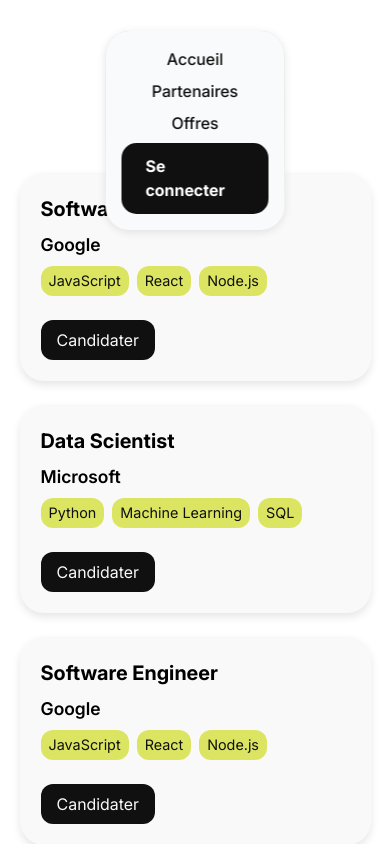
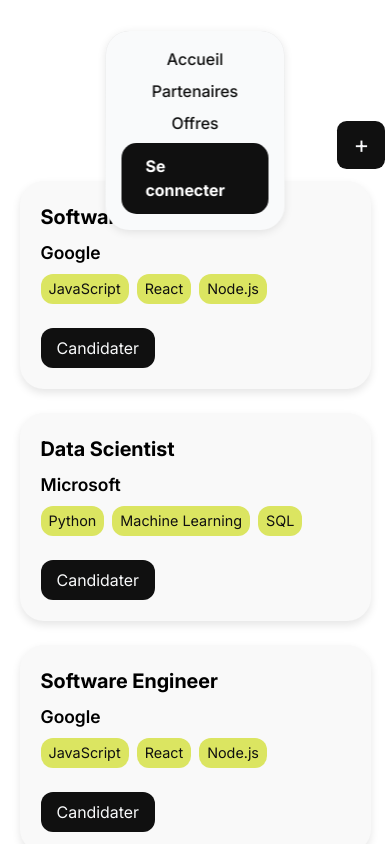
Before and after one commit to betasown/GR6-Internly_frontend, a Next.js app in the folder internly/: page /offres in a window 390 px wide. Shown: the top 844 px of the page. Built offline with nearby package versions, Linux system fonts and the light colour scheme.

Commit message:
feat: ajout d'un bouton de création d'offre avec un style responsive

```diff
--- a/internly/src/app/globals.css
+++ b/internly/src/app/globals.css
@@ -343,7 +343,30 @@ footer {
   border: none;
 }
 
+.create-offer-button {
+  position: relative;
+  left: 86.5%;
+  background-color: var(--black);
+  color: var(--white);
+  padding: 0.5rem 1rem;
+  border: none;
+  border-radius: 12px;
+  cursor: pointer;
+  font-size: 1rem;
+}
 
+.create-offer-button:hover {
+  background-color: var(--green);
+  color: var(--black);
+}
+
+.button-text {
+  display: inline;
+}
+
+.button-icon {
+  display: none;
+}
 
 
 /*_____________________________________________________________________________________________*/
@@ -851,4 +874,20 @@ input[type="radio"]:checked, input[type="checkbox"]:checked {
     width: 100%; /* Pour 1 colonne sur les écrans encore plus petits */
     padding: 6%;
   }
+
+  .create-offer-button {
+    padding: 0;
+    width: 3rem;
+    height: 3rem;
+    font-size: 1.5rem;
+    border-radius: 20%;
+  }
+
+  .button-text {
+    display: none;
+  }
+
+  .button-icon {
+    display: inline;
+  }
 }
--- a/internly/src/app/offres/page.js
+++ b/internly/src/app/offres/page.js
@@ -136,13 +136,14 @@ export default function Page() {
                         <p className="paragraphe">Découvrir nos</p>
                         <h1 className="title">Offres</h1>
                     </div>
-                    <button
-                        className="apply-button"
-                        onClick={() => router.push('/createOffer')}
-                    >
-                        Créer une offre
-                    </button>
                 </div>
+                <button
+                    className="create-offer-button"
+                    onClick={() => router.push('/createOffer')}
+                >
+                    <span className="button-text">Créer une offre</span>
+                    <span className="button-icon">+</span>
+                </button>
             </div>
 
             <div className="container-cards-container">
```
